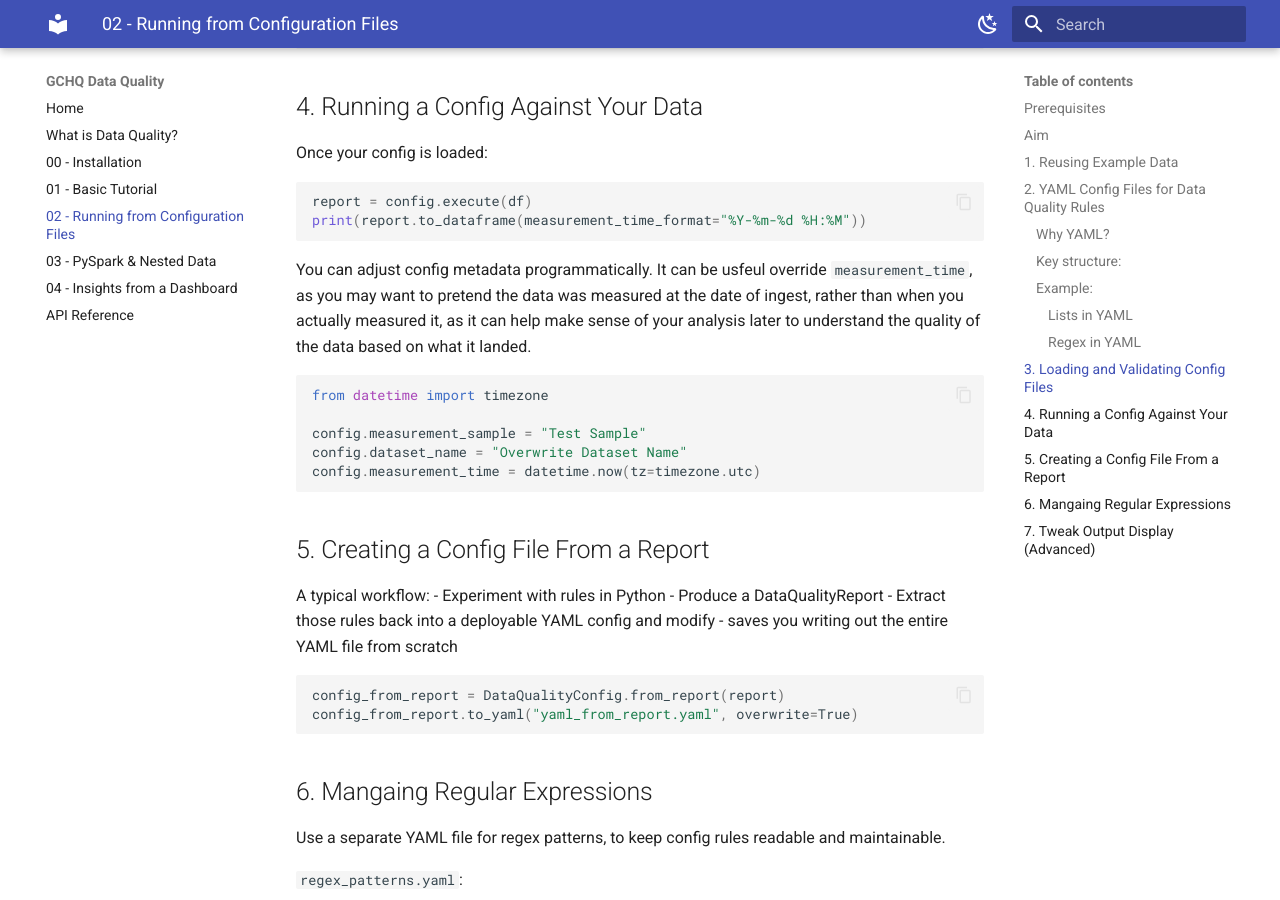
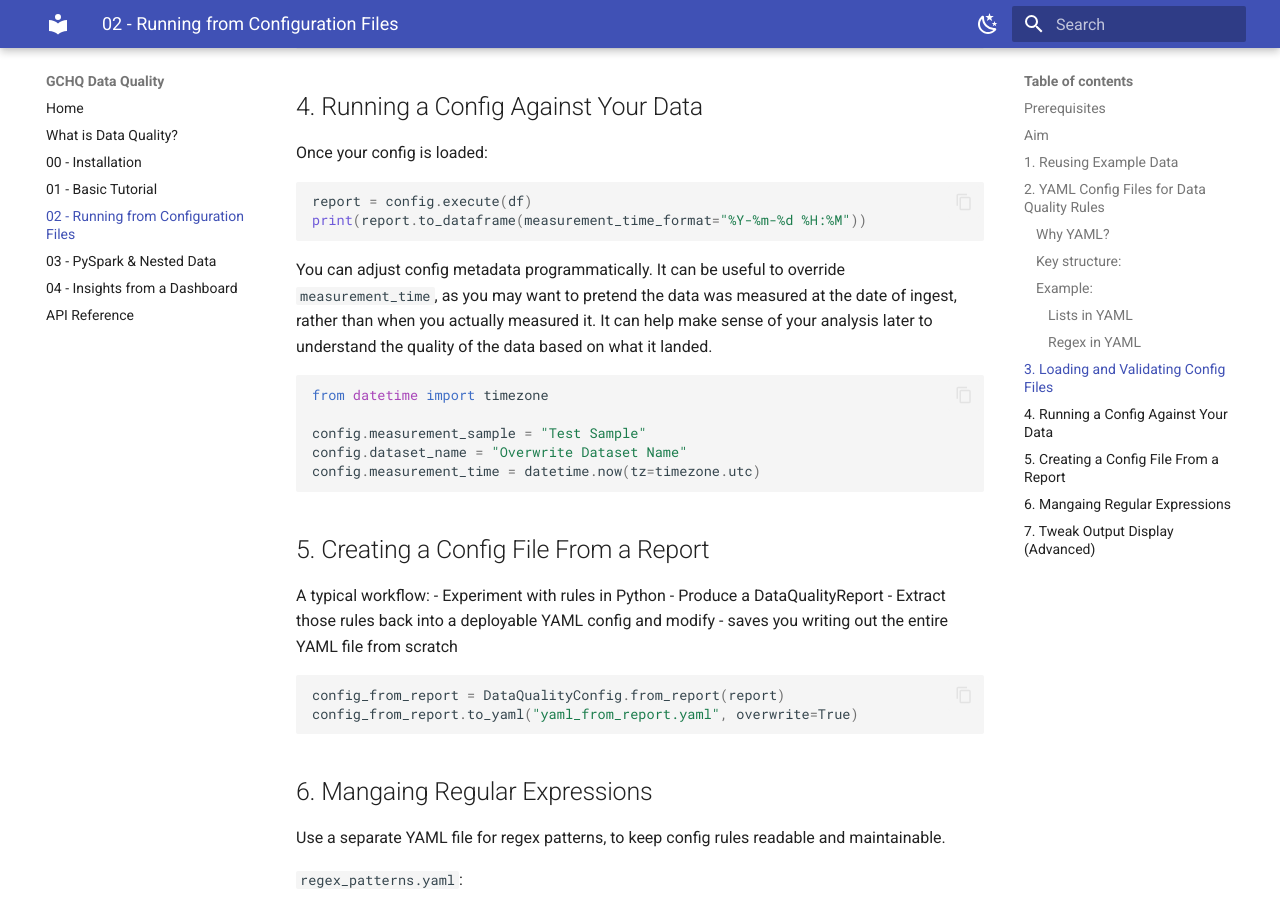
Before and after one commit to gchq/gchq-data-quality, an MkDocs documentation site: the page built from docs/python-advanced.md, in a window 1280 px wide and 900 px high, scrolled down 2422 px. Built offline with MkDocs 1.6.1 and Material for MkDocs 9.7.7, drawn with Linux system fonts in a browser that asks for light colours.

Commit message:
minor typo in docs

````diff
--- a/docs/python-advanced.md
+++ b/docs/python-advanced.md
@@ -115,7 +115,7 @@ report = config.execute(df)
 print(report.to_dataframe(measurement_time_format="%Y-%m-%d %H:%M"))
 ```
 
-You can adjust config metadata programmatically. It can be usfeul override `measurement_time`, as you may want to pretend the data was measured at the date of ingest, rather than when you actually measured it, as it can help make sense of your analysis later to understand the quality of the data based on what it landed.
+You can adjust config metadata programmatically. It can be useful to override `measurement_time`, as you may want to pretend the data was measured at the date of ingest, rather than when you actually measured it. It can help make sense of your analysis later to understand the quality of the data based on what it landed.
 
 ```python
 from datetime import timezone
````
